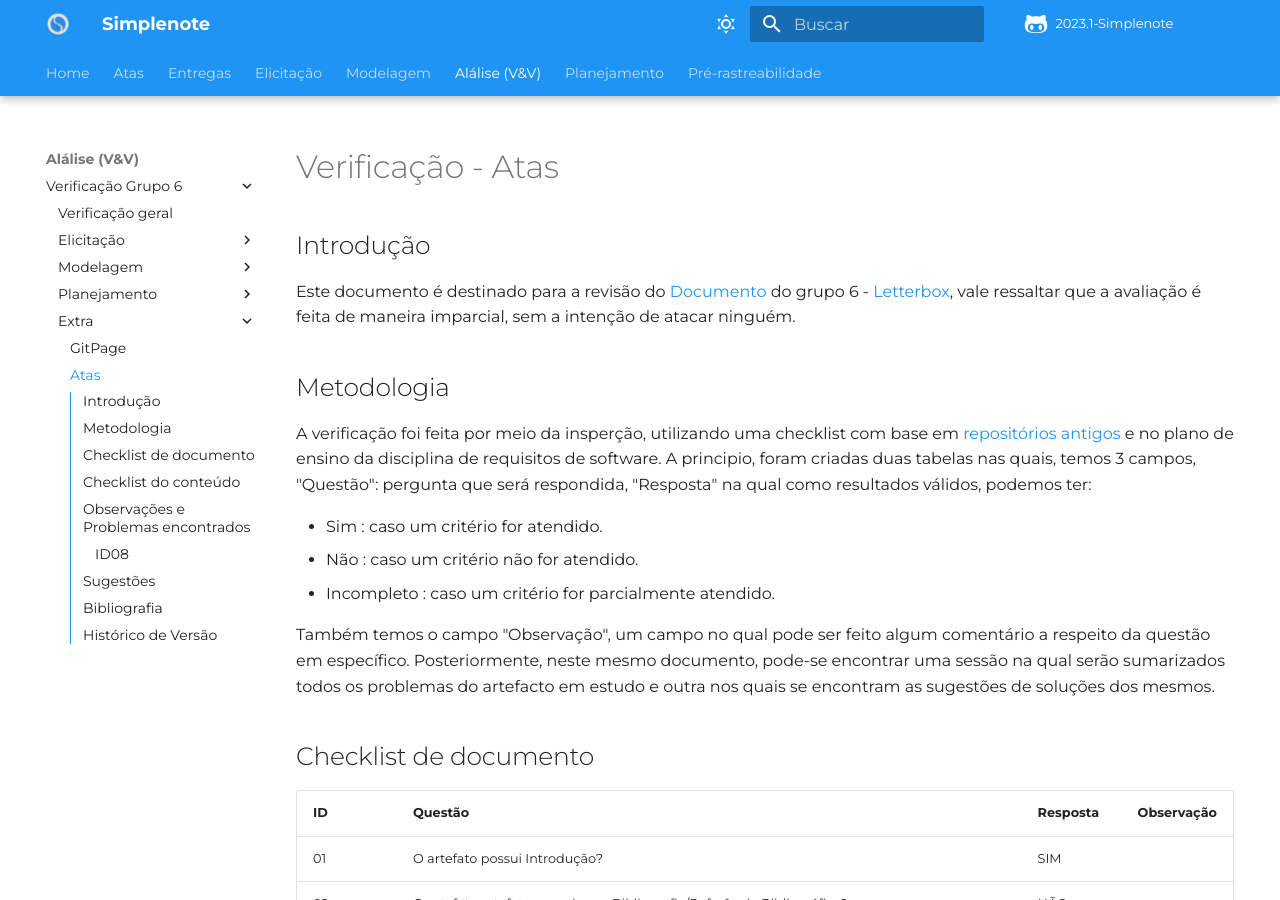
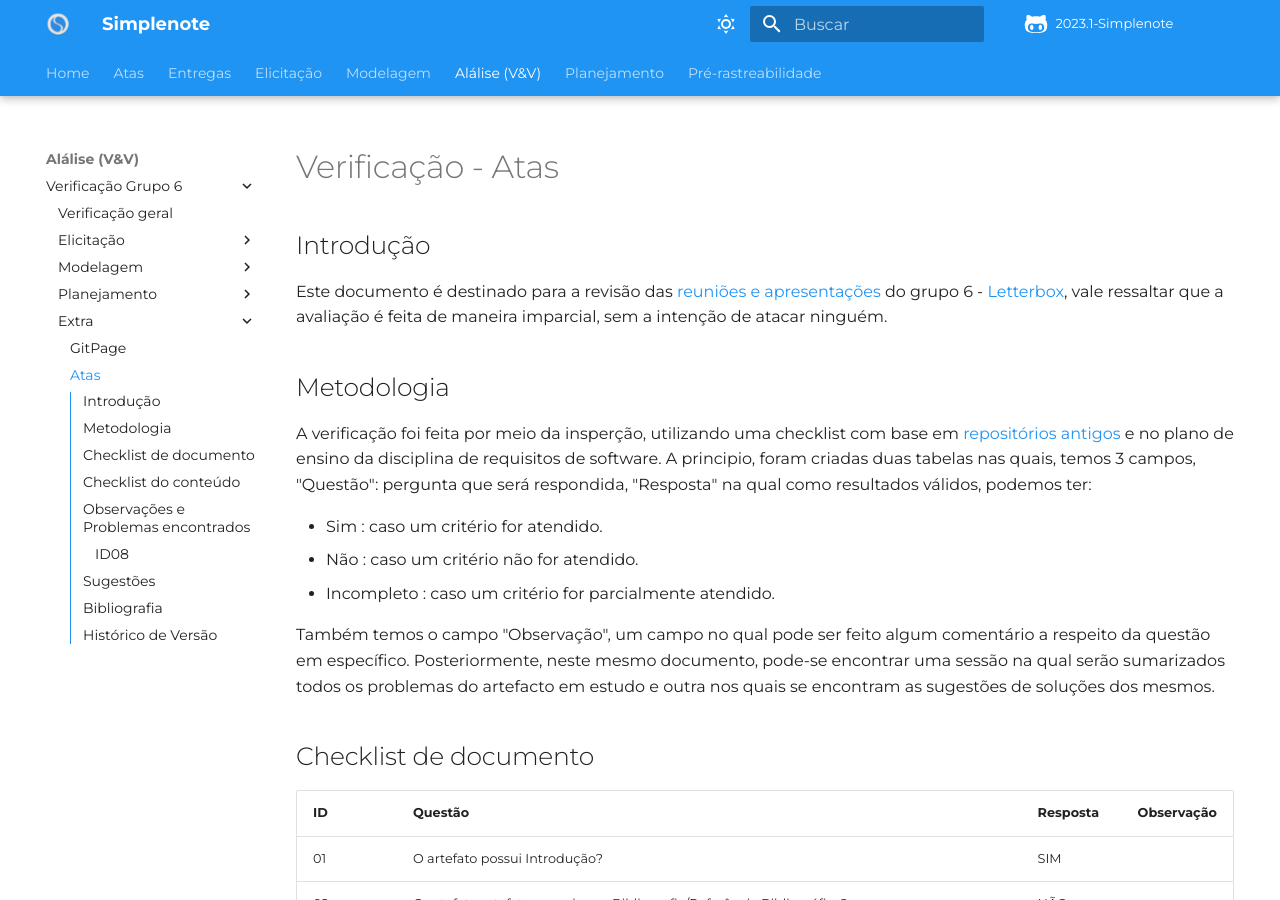
Before and after one commit to Requisitos-de-Software/2023.1-Simplenote, an MkDocs documentation site: the page built from docs/analise-grupo6/extras/atas.md, in a window 1280 px wide and 900 px high. Built offline with MkDocs 1.6.1 and Material for MkDocs 9.7.7, drawn with Linux system fonts in a browser that asks for light colours; some web fonts are replaced; comment, search, counter and statistics services are not loaded.

Commit message:
Update atas.md

```diff
--- a/docs/analise-grupo6/extras/atas.md
+++ b/docs/analise-grupo6/extras/atas.md
@@ -2,7 +2,7 @@
 
 ## Introdução
 
-Este documento é destinado para a revisão do [Documento](<link para o documento>) do grupo 6 - [Letterbox](https://github.com/Requisitos-de-Software/2023.1-Letterboxd), vale ressaltar que a avaliação é feita de maneira imparcial, sem a intenção de atacar ninguém.
+Este documento é destinado para a revisão das [reuniões e apresentações](https://requisitos-de-software.github.io/2023.1-Letterboxd/reunioes/) do grupo 6 - [Letterbox](https://github.com/Requisitos-de-Software/2023.1-Letterboxd), vale ressaltar que a avaliação é feita de maneira imparcial, sem a intenção de atacar ninguém.
 
 ## Metodologia
 
```
